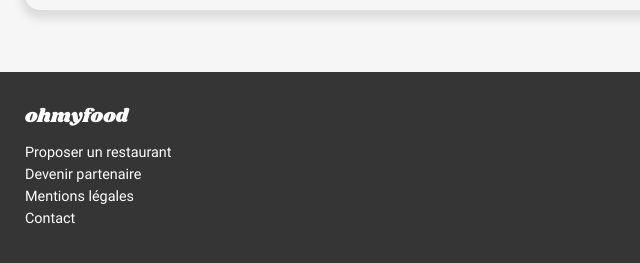
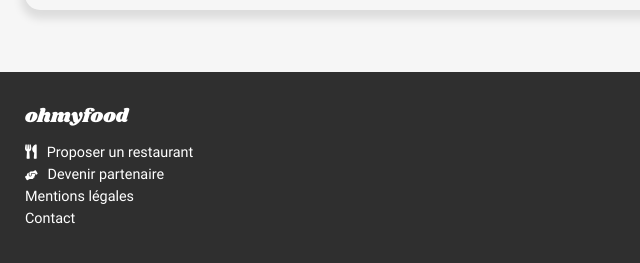
Before and after one commit to LaetitiaH/LaetitiaHars_3_08122020, a website: page index.html in a window 1280 px wide. Shown: the part 2048-2311 px from the top of the page, 0-640 px from the left. Drawn offline with Linux system fonts and the light colour scheme.

Commit message:
:lipstick: update footer section

```diff
--- a/index.html
+++ b/index.html
@@ -104,8 +104,8 @@
     <footer>
       <h4>ohmyfood</h4>
       <ul>
-        <li>Proposer un restaurant</li>
-        <li>Devenir partenaire</li>
+        <li class="restaurant-send">Proposer un restaurant</li>
+        <li class="partnership">Devenir partenaire</li>
         <li>Mentions légales</li>
         <li>Contact</li>
       </ul>
--- a/sass/layouts/layout.scss
+++ b/sass/layouts/layout.scss
@@ -2,16 +2,16 @@ header {
   height: 60px;
   display: flex;
   justify-content: center;
-}
 
-h1 {
-  font-family: Shrikhand, serif;
-  font-size: 2rem;
-  margin: 10px 0 10px;
+  h1 {
+    font-family: Shrikhand, serif;
+    font-size: 2rem;
+    margin: 10px 0 10px;
+  }
 }
 
 footer {
-  background-color: #353535;
+  background-color: $background-color-dark;
   padding: 30px 25px 25px 25px;
   color: white;
 
@@ -29,6 +29,21 @@ footer {
 
     li {
       margin-bottom: 5px;
+
+      &:before {
+        color: white;
+        font-family: "Font Awesome 5 Free", sans-serif;
+        font-weight: 900;
+        margin-right: 10px;
+      }
+    }
+    .restaurant-send:before {
+      content: "\f2e7";
+    }
+
+    .partnership:before {
+      content: "\f4c4";
+      font-size: 0.7em;
     }
   }
 }
--- a/sass/main.scss
+++ b/sass/main.scss
@@ -1,7 +1,7 @@
-@import "layouts/layout";
+@import "utils/variables.scss";
 @import "base/base.scss";
-@import "utils/variables.scss";
-@import "pages/home.scss";
 @import "components/button.scss";
+@import "layouts/layout.scss";
 @import "components/restaurant.scss";
 @import "components/localisation.scss";
+@import "pages/home.scss";
```
Also changed, not shown: style.css, 1 other file.
